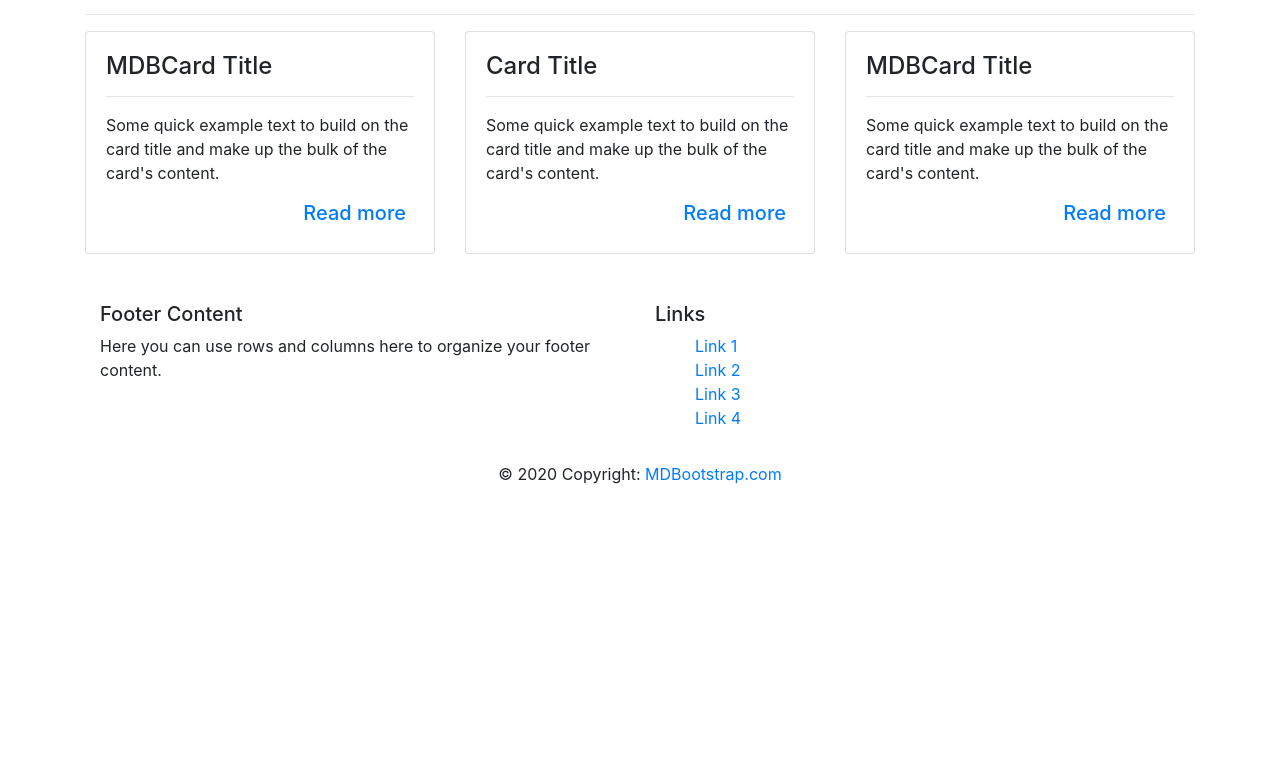
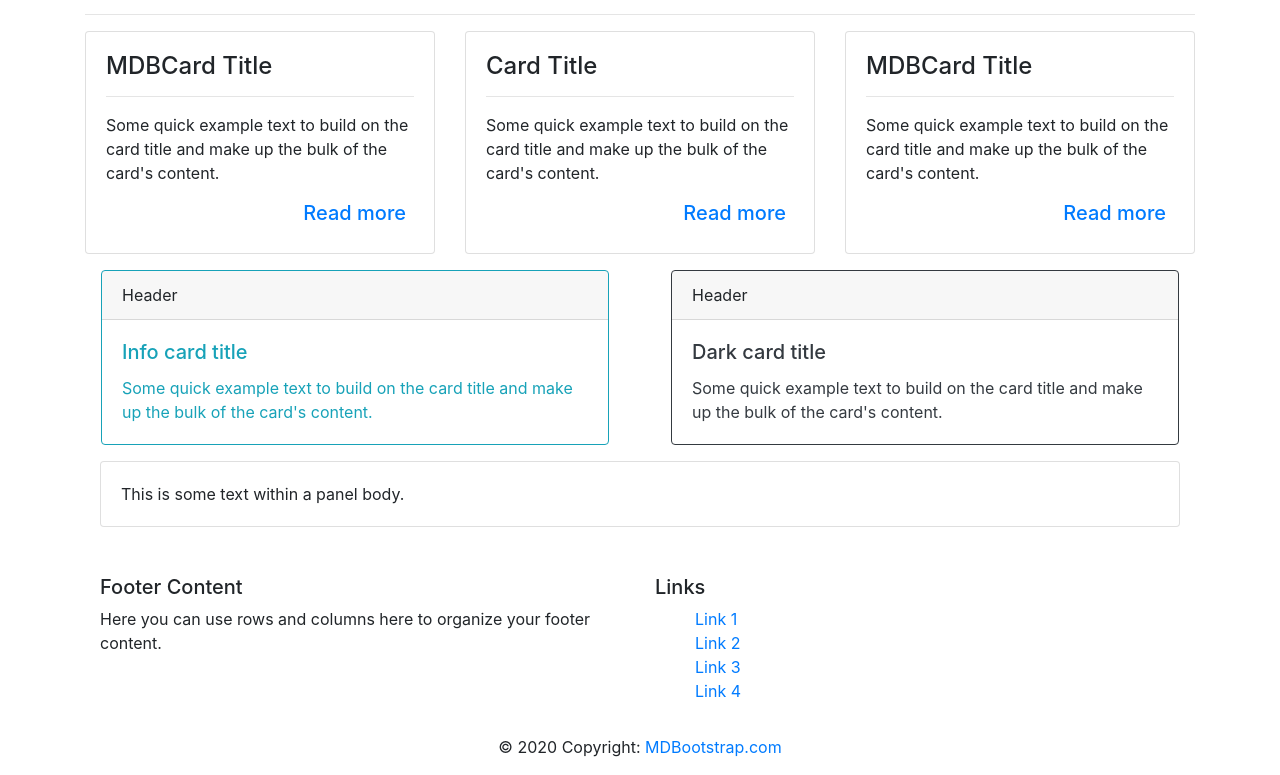
Before and after one commit to mwinamijr/techdometz, a React (Create React App) app: page / in a window 1280 px wide. Shown: the part 948-1723 px from the top of the page. Before the commit the page ends 1450 px from the top, so only its background shows below. Built offline with nearby package versions, Linux system fonts and the light colour scheme; the HTML template or start-up script is replaced by a standard one.

Commit message:
added teams component

```diff
--- /dev/null
+++ b/src/components/home/About.js
@@ -0,0 +1,40 @@
+import React from 'react';
+import {
+MDBCard, MDBCardBody, MDBCardTitle, MDBCardText, MDBCardHeader, MDBRow, MDBCol
+} from "mdbreact";
+
+const About = () => {
+return (
+<div>
+  <MDBRow>
+    <MDBCol md='6'>
+        <MDBCard border="info" className="m-3" >
+        <MDBCardHeader>Header</MDBCardHeader>
+        <MDBCardBody className="text-info">
+            <MDBCardTitle tag="h5">Info card title</MDBCardTitle>
+            <MDBCardText>
+            Some quick example text to build on the card title and make up the
+            bulk of the card's content.
+            </MDBCardText>
+        </MDBCardBody>
+        </MDBCard>
+    </MDBCol>
+
+    <MDBCol md='6'>
+        <MDBCard border="dark" className="m-3" >
+        <MDBCardHeader>Header</MDBCardHeader>
+        <MDBCardBody className="text-dark">
+            <MDBCardTitle tag="h5">Dark card title</MDBCardTitle>
+            <MDBCardText>
+            Some quick example text to build on the card title and make up the
+            bulk of the card's content.
+            </MDBCardText>
+        </MDBCardBody>
+        </MDBCard>
+    </MDBCol>
+  </MDBRow>
+</div>
+);
+};
+
+export default About;
--- /dev/null
+++ b/src/components/home/Team.js
@@ -0,0 +1,14 @@
+import React from 'react';
+import { MDBCard, MDBCardBody, MDBContainer } from "mdbreact";
+
+const Team = () => {
+return (
+<MDBContainer>
+  <MDBCard>
+    <MDBCardBody>This is some text within a panel body.</MDBCardBody>
+  </MDBCard>
+</MDBContainer>
+);
+};
+
+export default Team;
--- a/src/containers/HomePage.js
+++ b/src/containers/HomePage.js
@@ -1,12 +1,16 @@
 import React from "react";
 import Carousel from "../components/home/Carousel";
 import Services from "../components/home/Services";
+import About from "../components/home/About";
+import Team from "../components/home/Team";
 
 const Home = () =>{
     return(
         <div>
             <Carousel />
             <Services />
+            <About />
+            <Team />
         </div>
     )
 }
```
